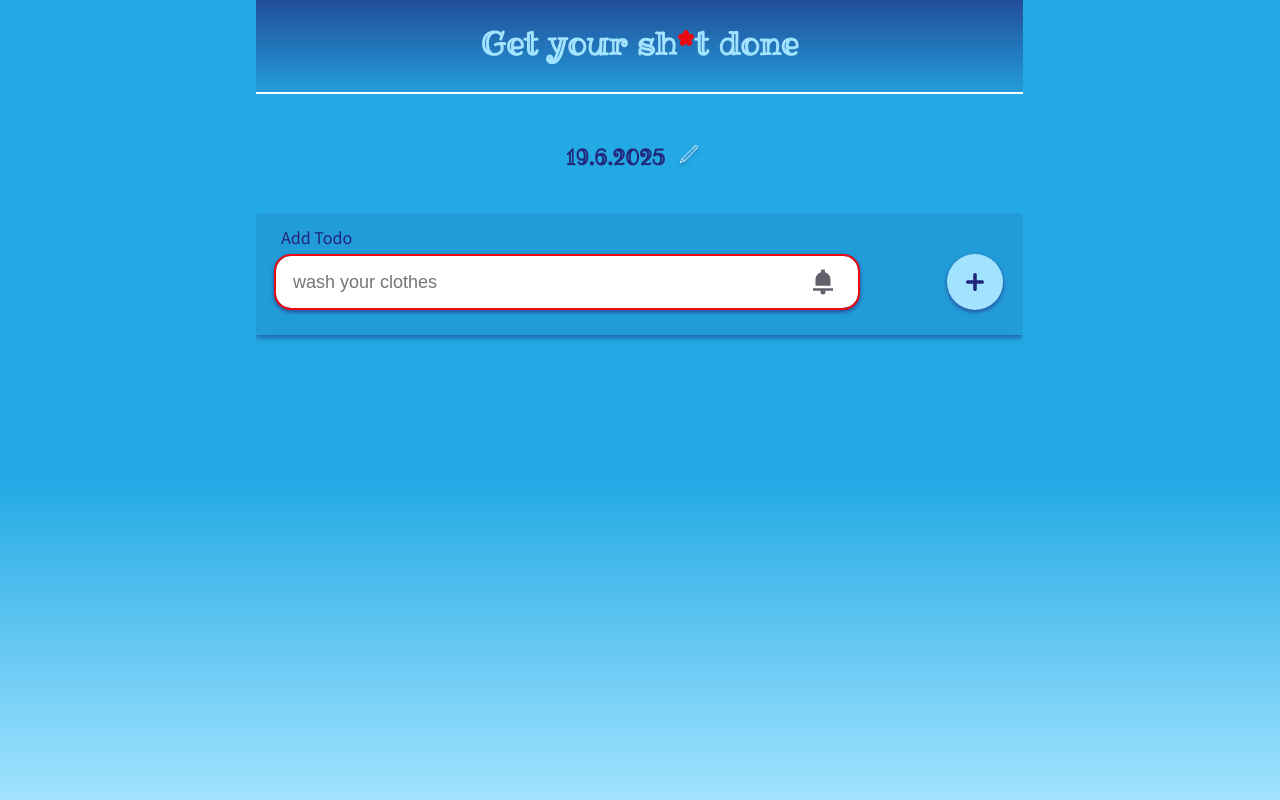
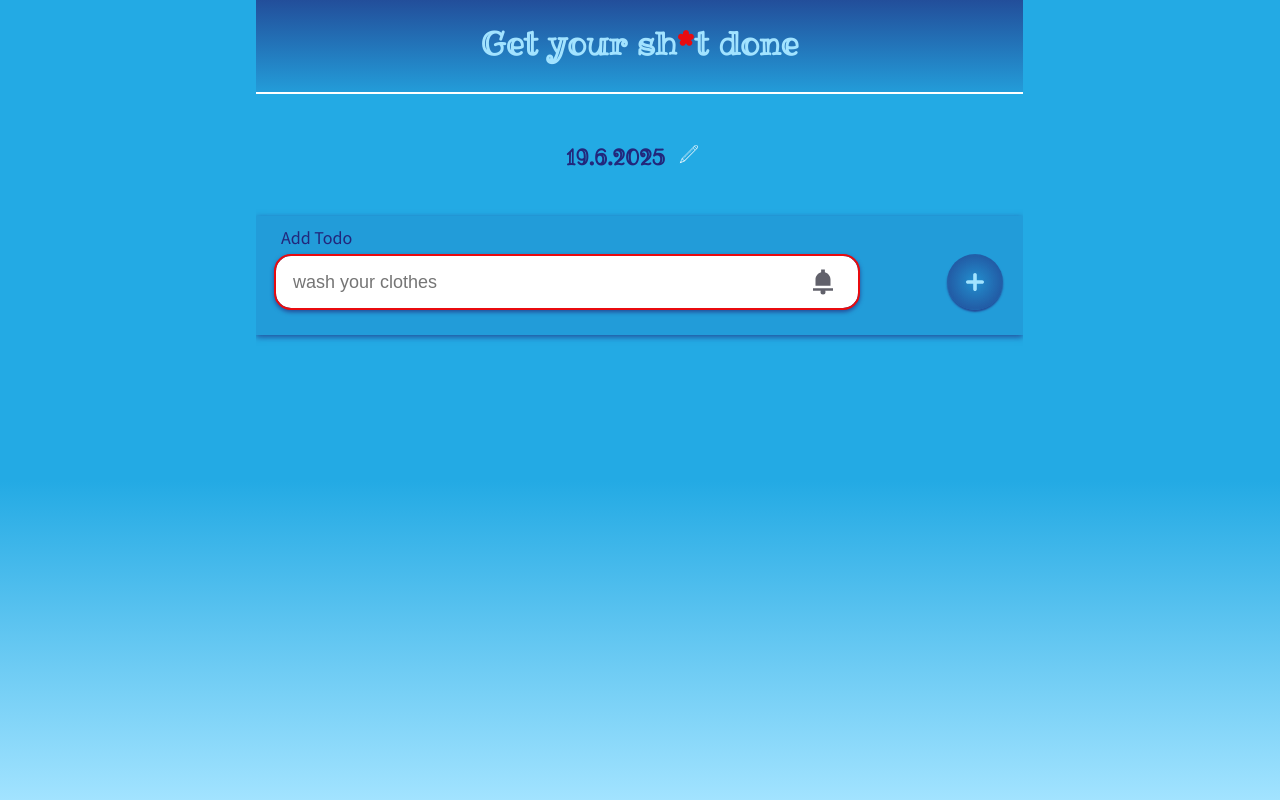
Before and after one commit to katja-roehlig/TODO-List-React, a React (Vite) app: page / in a window 1280 px wide. Built offline with nearby package versions, Linux system fonts and the light colour scheme.

Commit message:
change button style

```diff
--- a/src/styles/Button.module.css
+++ b/src/styles/Button.module.css
@@ -6,14 +6,19 @@
   background-color: transparent;
   cursor: pointer;
   color: var(--font-color-light);
-  background-color: var(--bg-color-light);
-  filter: drop-shadow(0px 2px 2px var(--primary-color-transparant-dark));
+  /*  background-color: var(--bg-color-light); */
+  background: radial-gradient(
+    var(--primary-color-transparant-light),
+    var(--primary-color-transparant-dark)
+  );
+  /* filter: drop-shadow(0px 2px 2px var(--primary-color-transparant-dark)); */
+  box-shadow: 0px 2px 2px var(--primary-color-transparant-dark);
 }
 
 .primary {
   /* background-color: var(--primary-color); */
   /*  border: 2px solid var(--primary-color); */
-  color: var(--primary-color);
+  color: var(--bg-color-light);
   display: flex;
   justify-content: center;
   align-items: center;
@@ -24,7 +29,9 @@
 }
 .secondary {
   background-color: transparent;
+  background: transparent;
   color: white;
+  box-shadow: none;
 }
 .tertiary {
   /*  border: 2px solid var(--accent-color); */
```
